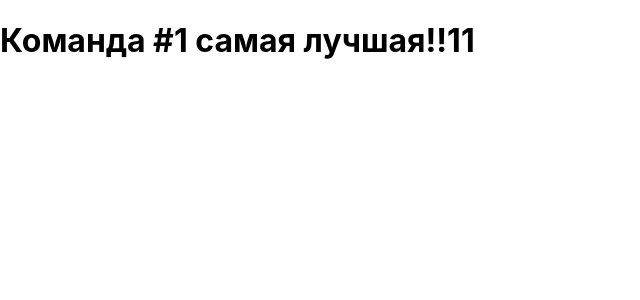
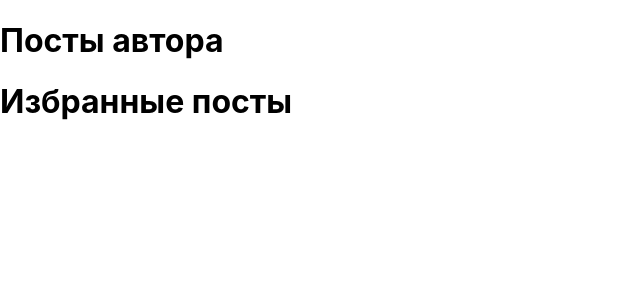
Before and after one commit to PB0TABO4KE/travel_blog, a React (Create React App) app: page /posts in a window 1280 px wide. Shown: the top 300 px of the page, without its empty margins (0-640 px from the left). Built offline with nearby package versions, Linux system fonts and the light colour scheme.

Commit message:
добавил заглушки для основных страниц и руты к ним в App

```diff
--- a/package.json
+++ b/package.json
@@ -2,6 +2,7 @@
   "name": "travel_blog",
   "version": "0.1.0",
   "private": true,
+  "homepage": "",
   "dependencies": {
     "react": "^18.2.0",
     "react-dom": "^18.2.0",
--- a/src/App.jsx
+++ b/src/App.jsx
@@ -1,11 +1,25 @@
+import { Routes, Route } from "react-router-dom";
+import Main from "./pages/Main"
+import Posts from "./pages/Posts"
+import CurrentPost from "./pages/CurrentPost"
+import Profile from "./pages/Profile"
+import AddPost from "./pages/AddPost"
+import Auth from "./pages/Auth"
 import './index.css';
 
 function App() {
-  return (
-    <div className="App">
-      <h1>Команда #1 самая лучшая!!11</h1>
-    </div>
-  );
+  return <>
+    <Routes>
+      <Route path="/" element={<Main />} />
+      <Route path="/posts" element={<Posts />} />
+      <Route path="/posts/favorites" element={<Posts favorite={true} />} />
+      <Route path="/posts/author/:author" element={<Posts />} />
+      <Route path="/post/:id" element={<CurrentPost />} />
+      <Route path="/post/add" element={<AddPost />} />
+      <Route path="/profile" element={<Profile />} />
+      <Route path="/auth" element={<Auth />} />
+    </Routes>
+  </>
 }
 
 export default App;
--- a/src/index.js
+++ b/src/index.js
@@ -1,12 +1,17 @@
 import React from 'react';
 import ReactDOM from 'react-dom/client';
+import { BrowserRouter } from 'react-router-dom';
+
+
 import './index.css';
 import App from './App';
 
-
 const root = ReactDOM.createRoot(document.getElementById('root'));
 root.render(
-  <React.StrictMode>
-    <App />
-  </React.StrictMode>
+
+  <BrowserRouter>
+    <React.StrictMode>
+      <App />
+    </React.StrictMode>
+  </BrowserRouter>
 );
--- /dev/null
+++ b/src/pages/AddPost.jsx
@@ -0,0 +1,8 @@
+function AddPost () {
+    return <>
+
+    <h1>Добавление поста</h1>
+    </>
+}
+
+export default AddPost;
--- /dev/null
+++ b/src/pages/Auth.jsx
@@ -0,0 +1,8 @@
+function Auth () {
+    return <>
+
+    <h1>Страница авторизации</h1>
+    </>
+}
+
+export default Auth;
--- /dev/null
+++ b/src/pages/CurrentPost.jsx
@@ -0,0 +1,8 @@
+function CurrentPost () {
+    return <>
+
+    <h1>Отдельный пост в блоге</h1>
+    </>
+}
+
+export default CurrentPost;
--- /dev/null
+++ b/src/pages/Main.jsx
@@ -0,0 +1,8 @@
+function Main () {
+    return <>
+
+    <h1>Главная страница</h1>
+    </>
+}
+
+export default Main;
--- /dev/null
+++ b/src/pages/Posts.jsx
@@ -0,0 +1,18 @@
+import { useParams } from "react-router-dom";
+
+function Posts(postauthor, favorite) {
+
+    const { author } = useParams()
+
+    return <>
+        {!postauthor && !favorite && <h1>Все посты блога</h1>}
+        {postauthor &&  <h1>Посты автора {author}</h1>}
+        {favorite && <h1>Избранные посты</h1>}
+
+
+
+
+    </>
+}
+
+export default Posts;
--- /dev/null
+++ b/src/pages/Profile.jsx
@@ -0,0 +1,8 @@
+function Profile () {
+    return <>
+
+    <h1>Профайл пользователя</h1>
+    </>
+}
+
+export default Profile;
```
Also changed, not shown: randomlogo.jpg (deleted).
